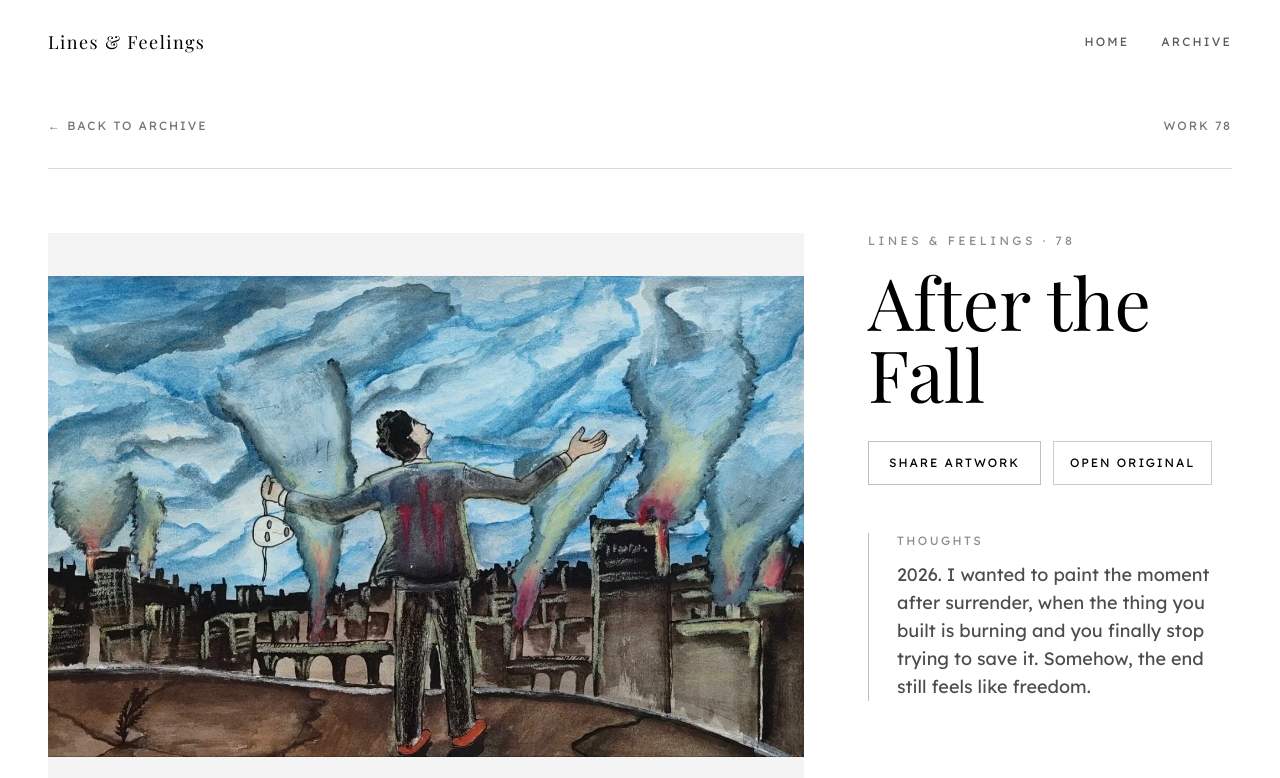
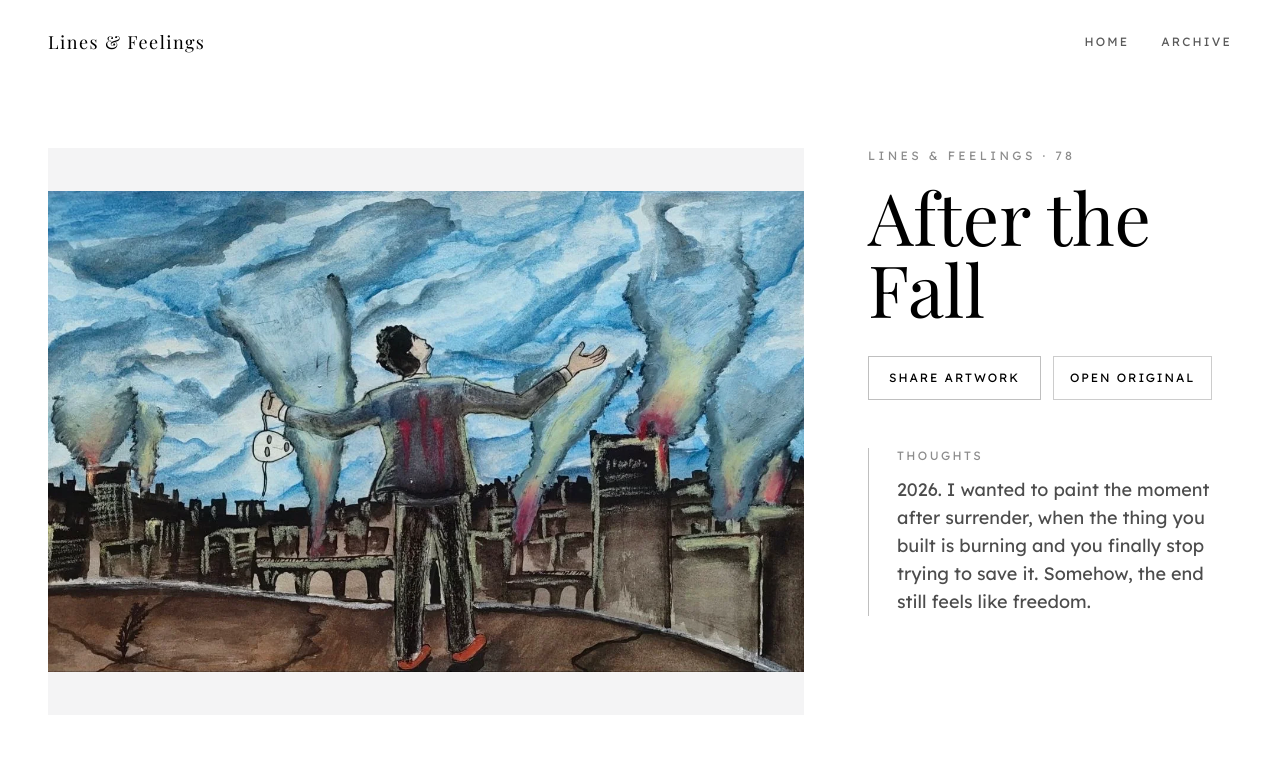
Before and after one commit to SujalChoudhari/ArtGallery, a Next.js app: page /art/after-the-fall in a window 1280 px wide. Shown: the top 778 px of the page. Built offline with nearby package versions, Linux system fonts and the light colour scheme; a web font is replaced by a local one.

Commit message:
fix(art-gallery): remove redundant artwork header strip

```diff
--- a/app/art/[slug]/page.tsx
+++ b/app/art/[slug]/page.tsx
@@ -80,11 +80,6 @@ export default function ArtworkPage({ params }: ArtworkPageProps) {
         <div className="min-h-screen overflow-x-clip bg-background text-foreground" data-mobile-shell="phone-first">
             <SiteHeader />
             <main className="mx-auto max-w-7xl px-4 pb-16 sm:px-8 sm:pb-24 lg:px-12">
-                <div className="flex flex-wrap items-center justify-between gap-3 border-b border-foreground/15 py-3 font-sans text-[0.68rem] uppercase tracking-[0.12em] text-foreground/55 sm:gap-4 sm:py-5 sm:text-xs sm:tracking-[0.16em]">
-                    <Link href="/archive" className="inline-flex min-h-11 items-center transition-colors hover:text-foreground">← Back to archive</Link>
-                    <span>Work {piece.id}</span>
-                </div>
-
                 <article className="pt-6 sm:pt-16">
                     <div className="grid items-start gap-8 lg:grid-cols-[minmax(0,1.35fr)_minmax(280px,0.65fr)] lg:gap-16">
                         <div
```
